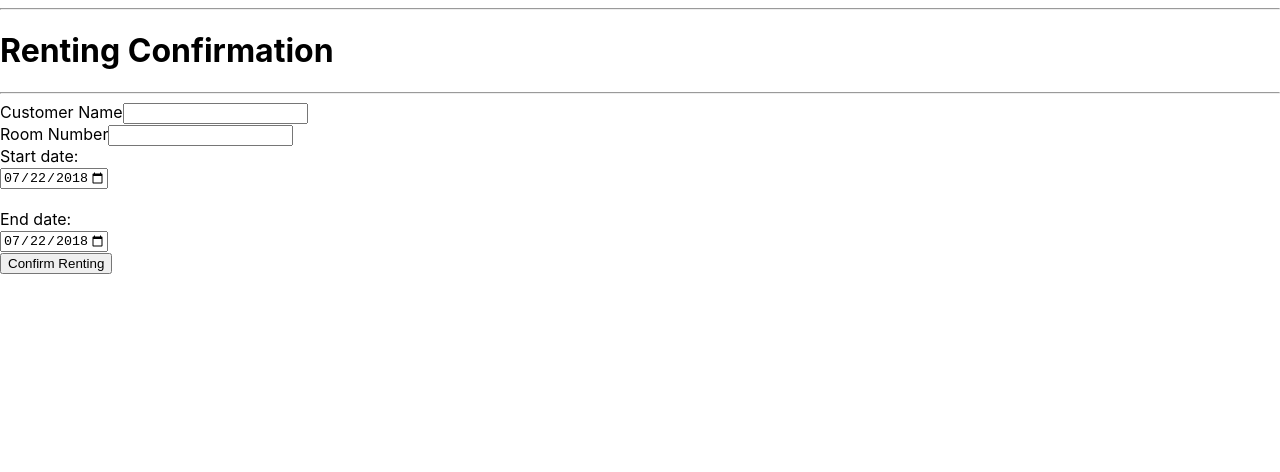
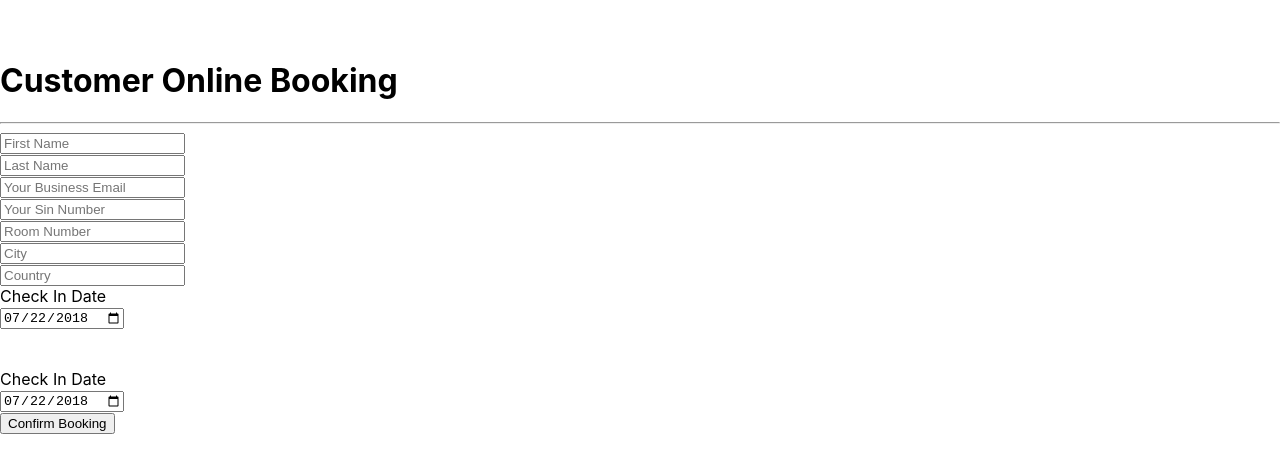
Before and after one commit to Syndicate555/Hotel-Management-System, a React (Create React App) app in the folder client/: page /customer-booking in a window 1280 px wide. Shown: the top 472 px of the page. Built offline with nearby package versions, Linux system fonts and the light colour scheme; the HTML template or start-up script is replaced by a standard one.

Commit message:
Update CustomerBooking.js

```diff
--- a/client/src/components/CustomerBooking.js
+++ b/client/src/components/CustomerBooking.js
@@ -3,90 +3,77 @@ import { useSpring, animated } from 'react-spring';
 import styled from 'styled-components';
 import { MdClose } from 'react-icons/md'
 
-const Background = styled.div`
-  width: 100%;
-  height: 100%;
-  background: rgba(0, 0, 0, 0.8);
-  position: fixed;
-  display: flex;
-  justify-content: center;
-  align-items: center;
-`;
 
-const ModalWrapper = styled.div`
-  width: 800px;
-  height: 500px;
-  box-shadow: 0 5px 16px rgba(0, 0, 0, 0.2);
-  background: #fff;
-  color: #000;
-  display: grid;
-  grid-template-columns: 1fr 1fr;
-  position: relative;
-  z-index: 10;
-  border-radius: 10px;
-`;
-
-const ModalContent = styled.div`
-  display: flex;
-  flex-direction: column;
-  justify-content: center;
-  align-items: center;
-  line-height: 1.8;
-  color: #141414;
-  p {
-    margin-bottom: 1rem;
-  }
-  button {
-    padding: 10px 24px;
-    background: #141414;
-    color: #fff;
-    border: none;
-  }
-`;
-
-const CloseModalButton = styled(MdClose)`
-  cursor: pointer;
-  position: absolute;
-  top: 20px;
-  right: 20px;
-  width: 32px;
-  height: 32px;
-  padding: 0;
-  z-index: 10;
-`;
 const CustomerBooking = ({ showModal, setShowModal }) => {
+ const [ sin, setSin ] = useState(0)
+ const [ fname, setFname ] = useState("")
+ const [ lname, setLname ] = useState("")
  const [ room, setRoom ] = useState(0)
  const [ start, setStart ] = useState(0)
  const [ end, setEnd ] = useState(0)
+ const [ city, setCity ] = useState("")
+ const [ country, setCountry ] = useState("")
+ const onSubmitForm = async e => {
+  e.preventDefault();
+  try {
+   const body = {
+    "sin": sin,
+    "fname": fname,
+    "lname": lname,
+    "city": city,
+    "country": country,
+    "room": room,
+    "start": start,
+    "end": end
+   };
+   const response = await fetch("http://localhost:3000/customer-booking", {
+    method: "POST",
+    headers: { "Content-Type": "application/json" },
+    body: JSON.stringify(body)
+   });
+   console.log(body)
 
+   window.location = "/customer-registration";
+  } catch (err) {
+   console.error(err.message);
+
+  }
+ };
 
  return (
   <>
    <div className="container">
+    <br />
+    <br />
+    <h1>Customer Online Booking</h1>
     <hr />
-    <h1>Renting Confirmation</h1>
-    <hr />
-    <form>
-     <div className="form-group">
-      <label htmlFor="ISBN">Customer Name</label>
-      <input className="form-control" name="isbn" />
+    <form className="user" onSubmit={onSubmitForm} >
+     <div className="form-group row">
+      <div className="col-sm-6 mb-3 mb-sm-0"><input className="form-control form-control-user" type="text" placeholder="First Name" onChange={e => setFname(e.target.value)} /></div>
+      <div className="col-sm-6"><input className="form-control form-control-user" type="text" placeholder="Last Name" onChange={e => setLname(e.target.value)} /></div>
      </div>
-     <div className="form-group">
-      <label htmlFor="Title">Room Number</label>
-      <input className="form-control" name="room" onChange={e => setRoom(e.target.value)} />
+     <div className="form-group" ><input className="form-control form-control-user" type="email" placeholder="Your Business Email" required /></div>
+     <div className="form-group" ><input className="form-control form-control-user" type="number" placeholder="Your Sin Number" onChange={e => setSin(e.target.value)} required /></div>
+     <div className="form-group" ><input className="form-control form-control-user" type="number" placeholder="Room Number" onChange={e => setRoom(e.target.value)} required /></div>
+     <div className="form-group row">
+      <div className="col-sm-6 mb-3 mb-sm-0"><input className="form-control form-control-user" type="text" placeholder="City" onChange={e => setCity(e.target.value)} /></div>
+      <div className="col-sm-6"><input className="form-control form-control-user" type="text" placeholder="Country" onChange={e => setCountry(e.target.value)} /></div>
      </div>
-     <div className="form-group">
-      <label htmlFor="start">Start date:</label>
-      <br />
-      <input type="date" id="start" name="start" defaultValue="2018-07-22" min="2018-01-01" max="2038-12-31" onChange={e => setStart(e.target.value)} />
+
+     <div className="form-group row">
+      <label className="col-sm-6 mb-3 mb-sm-0" htmlFor="">Check In Date</label>
+      <div className="col-sm-6 mb-3 mb-sm-0"><input className="form-control form-control-user" defaultValue="2018-07-22" type="date" onChange={e => setStart(e.target.value)} /></div>
       <br />
       <br />
-      <label htmlFor="start">End date:</label>
-      <br />
-      <input type="date" id="start" name="end" defaultValue="2018-07-22" min="2018-01-01" max="2038-12-31" onChange={e => setEnd(e.target.value)} />
-      <br />
+      <label className="col-sm-6 mb-3 mb-sm-0" htmlFor="">Check In Date</label>
+      <div className="col-sm-6"><input className="form-control form-control-user" type="date" defaultValue="2018-07-22" onChange={e => setEnd(e.target.value)} /></div>
      </div>
-     <button type="submit" className="btn btn-primary">Confirm Renting</button>
+
+
+     <div className="col-sm-6 mb-3 mb-sm-0"><button className="btn btn-primary  text-white btn-user" type="submit" style={{ padding: "None" }} >Confirm Booking</button></div>
+
+
+
     </form>
    </div>
   </>
```
